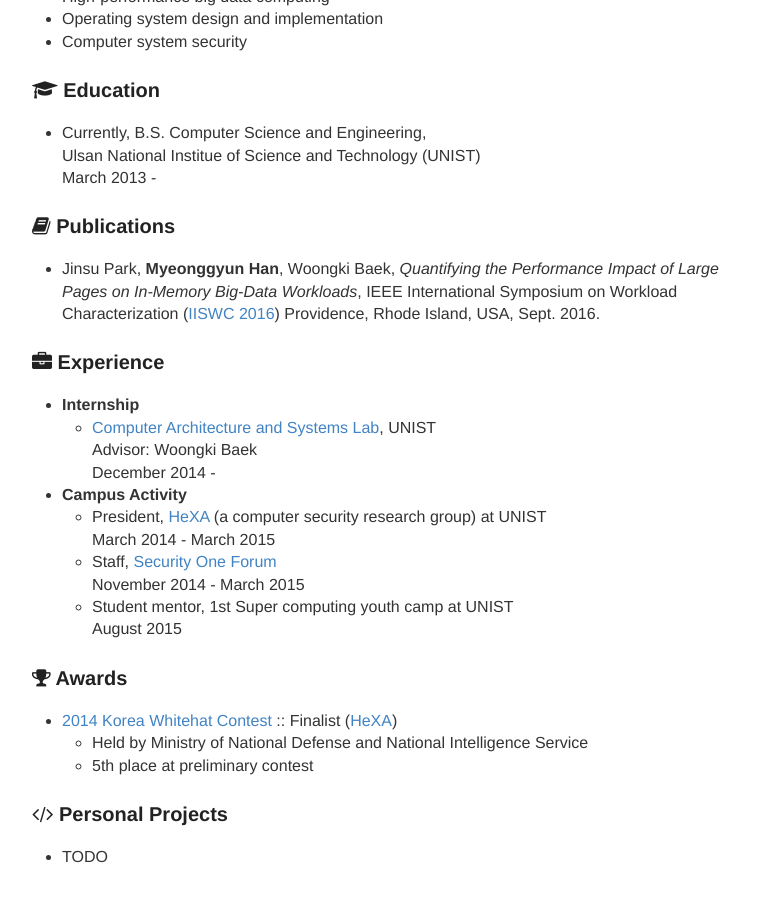
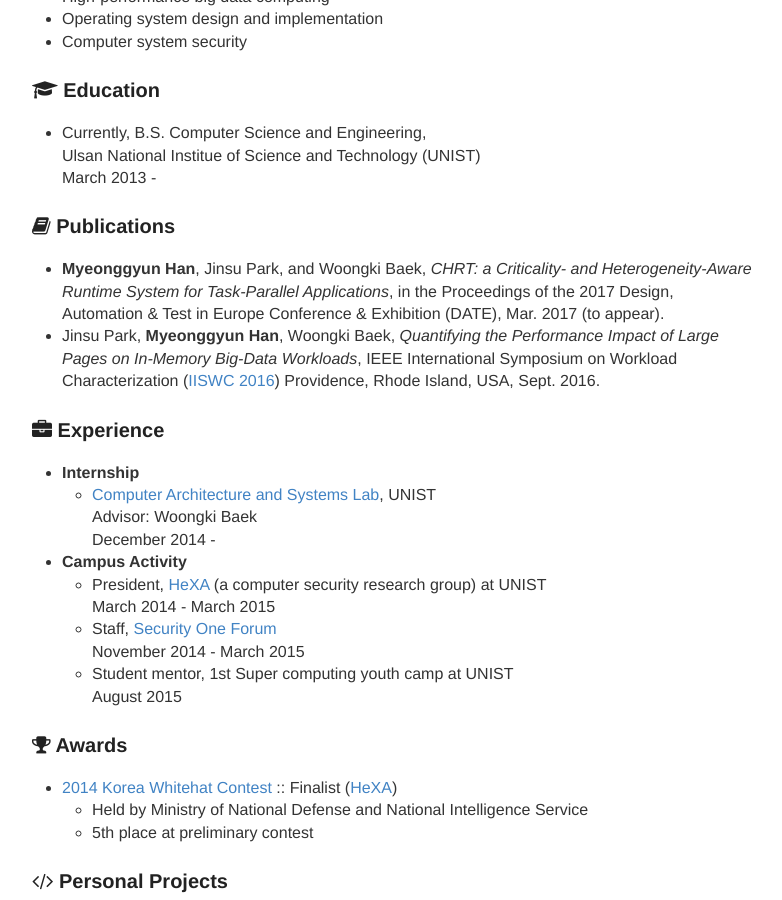
Before and after one commit to myeonggyunhan/myeonggyunhan.github.io, a Jekyll site: the page built from _posts/2016-11-14-Profile.md, in a window 1280 px wide and 900 px high, scrolled down 417 px. Shown: the whole window, without its empty margins (248-1030 px from the left). Built offline with Jekyll 4.4.1, drawn with Linux system fonts in a browser that asks for light colours; nearby versions of some CDN libraries.

Commit message:
Update DATE'17 CHRT

```diff
--- a/_posts/2016-10-22-Profile.md
+++ b/_posts/2016-11-14-Profile.md
@@ -19,6 +19,7 @@ Ulsan, South Korea.
     March 2013 -
 
 ### <i class="fa fa-book"></i> Publications
+  - **Myeonggyun Han**, Jinsu Park, and Woongki Baek, *CHRT: a Criticality- and Heterogeneity-Aware Runtime System for Task-Parallel Applications*, in the Proceedings of the 2017 Design, Automation & Test in Europe Conference & Exhibition (DATE), Mar. 2017 (to appear).
   - Jinsu Park, **Myeonggyun Han**, Woongki Baek, *Quantifying the Performance Impact of Large Pages on In-Memory Big-Data Workloads*, IEEE International Symposium on Workload Characterization ([IISWC 2016](http://www.iiswc.org/iiswc2016/index.html)) Providence, Rhode Island, USA, Sept. 2016.
 
 ### <i class="fa fa-briefcase"></i> Experience
```
